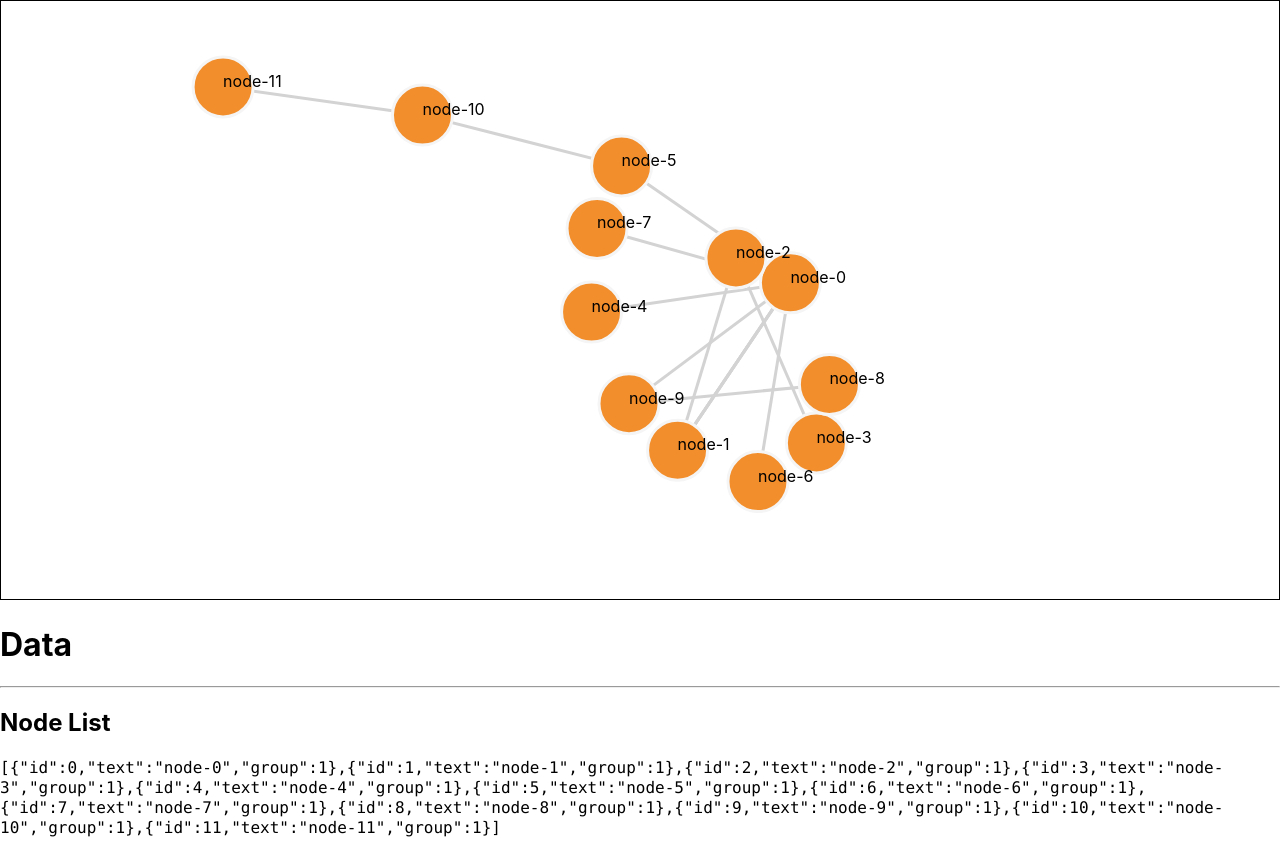
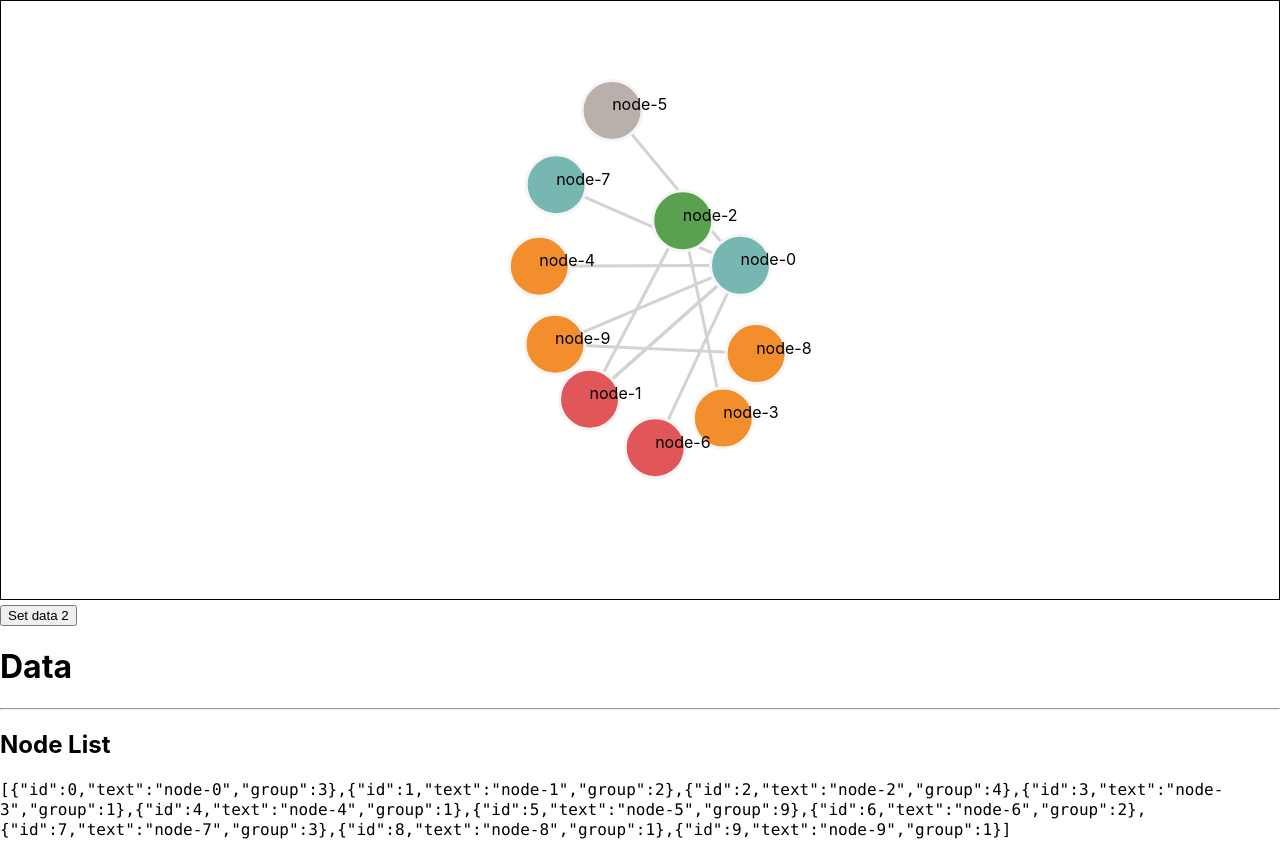
Before and after one commit to Chiara-yen/study-d3-force, a React (Create React App) app: page / in a window 1280 px wide. Shown: the top 841 px of the page. Built offline with nearby package versions, Linux system fonts and the light colour scheme.

Commit message:
feat: add set data 2 button

```diff
--- a/src/App.js
+++ b/src/App.js
@@ -7,14 +7,14 @@ import data2 from './data2';
 
 function App() {
   const [state, setstate] = useState(data);
-
-  setTimeout(() => {
-    setstate(data2);
-  }, 3000);
+  const onButtonClick = () => setstate(data2);
 
   return (
     <>
       <ForceLayout data={state} />
+      <button type='button' onClick={onButtonClick}>
+        Set data 2
+      </button>
       <DataPrinter data={state} />
     </>
   );
```
